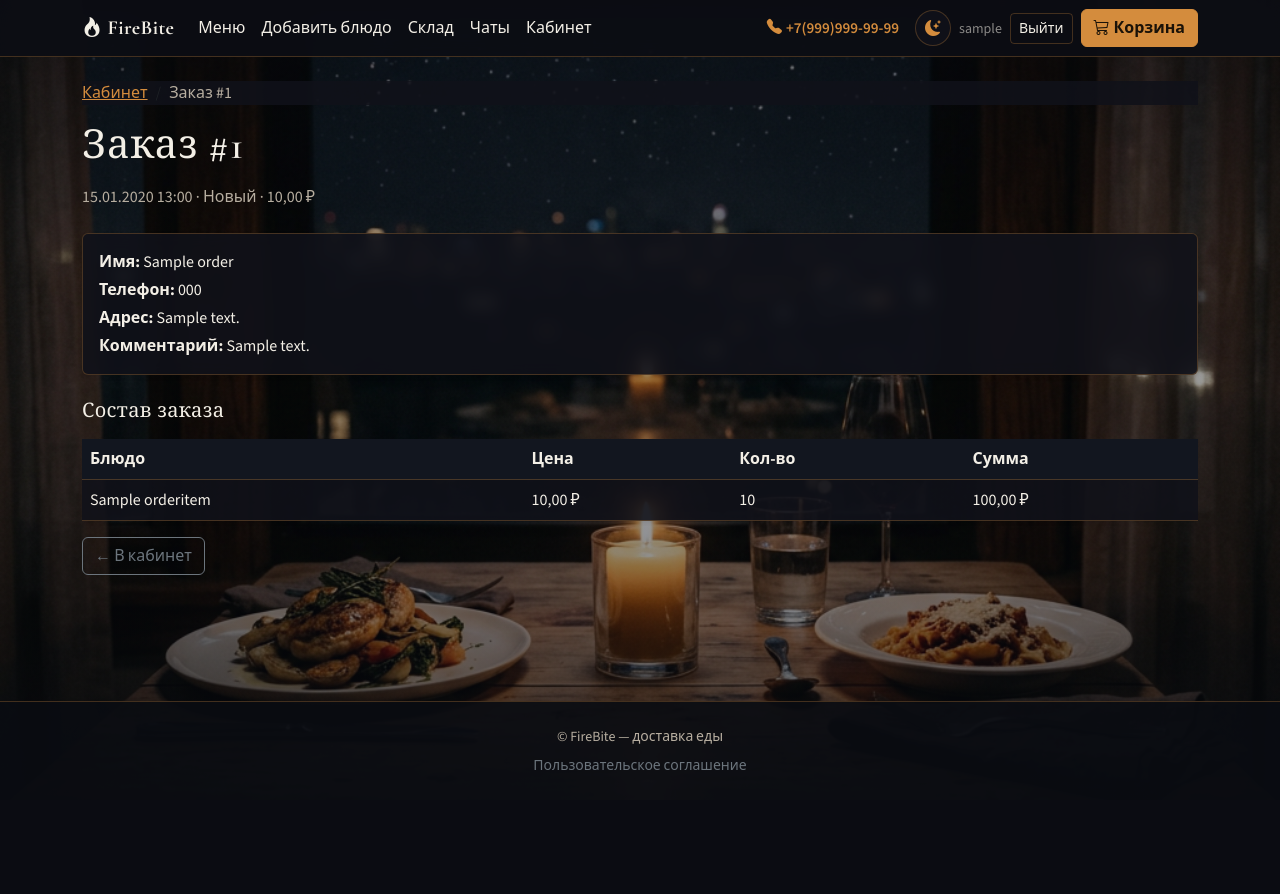
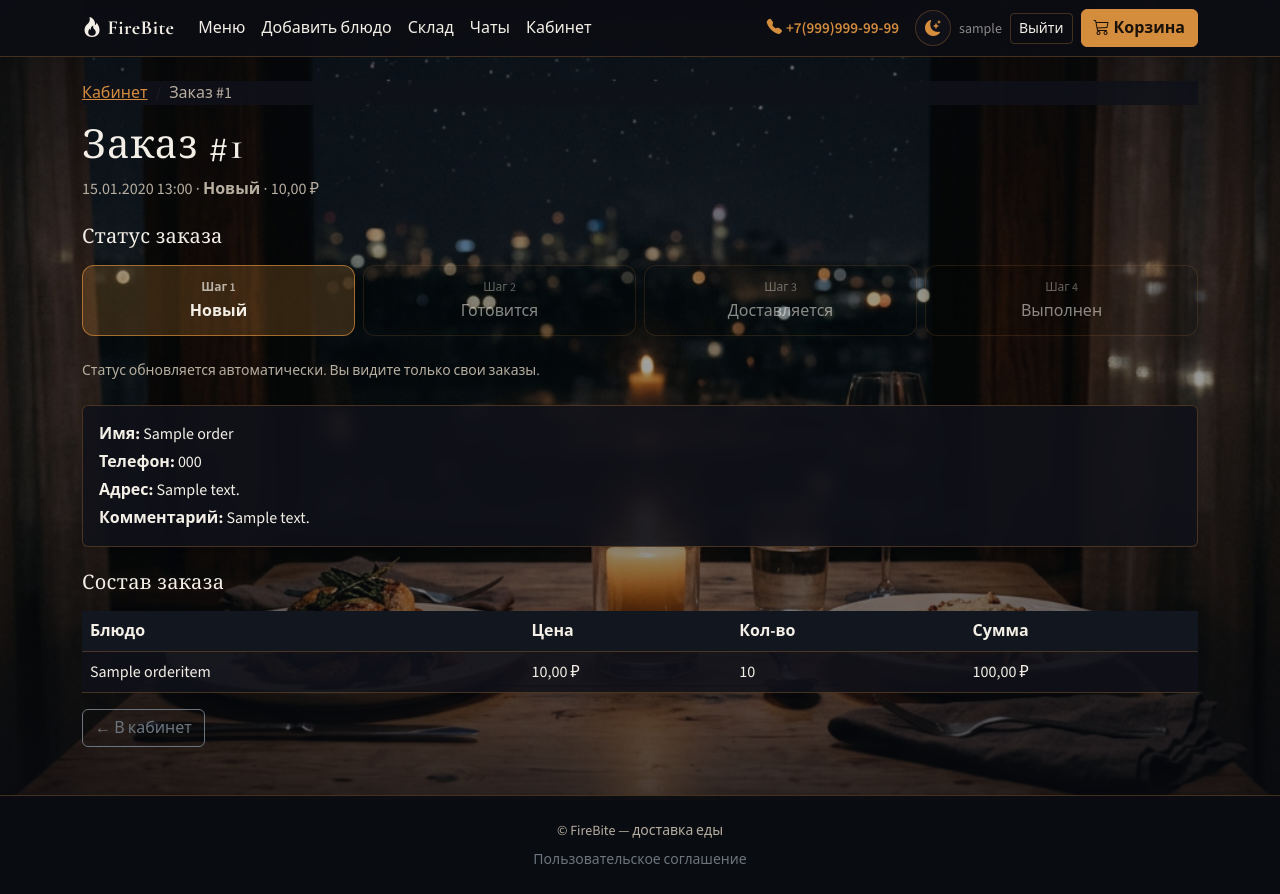
Before and after one commit to zifoxy/ExamPython, a Django app: page /cabinet/orders/1/ in a window 1280 px wide. Before the commit the page ends 770 px from the top, so only its background shows below. Run offline with Django 5.2, Linux system fonts and the light colour scheme; a user stored in the database is signed in; tables that the repository leaves empty hold one stand-in row (values such as "Sample post").

Commit message:
-Добавлена возможность пользователю отслеживать свой заказ

```diff
--- a/restaurant/templates/restaurant/cabinet.html
+++ b/restaurant/templates/restaurant/cabinet.html
@@ -85,7 +85,7 @@
             <td>{{ order.address }}</td>
             <td>
               <a href="{% url 'order_detail' order.id %}" class="btn btn-sm btn-outline-secondary">
-                Состав
+                Отследить
               </a>
             </td>
           </tr>
--- a/restaurant/templates/restaurant/order_detail.html
+++ b/restaurant/templates/restaurant/order_detail.html
@@ -1,5 +1,55 @@
 {% extends 'restaurant/base.html' %}
 {% block title %}Заказ #{{ order.id }}{% endblock %}
+
+{% block extra_css %}
+<style>
+  .status-track {
+    display: flex;
+    flex-wrap: wrap;
+    gap: 0.5rem;
+    margin-bottom: 1.5rem;
+  }
+  .status-step {
+    flex: 1 1 120px;
+    min-width: 110px;
+    text-align: center;
+    padding: 0.75rem 0.5rem;
+    border-radius: 12px;
+    border: 1px solid var(--fb-border);
+    background: rgba(0, 0, 0, 0.08);
+    opacity: 0.55;
+  }
+  [data-theme="light"] .status-step {
+    background: rgba(0, 0, 0, 0.03);
+  }
+  .status-step.done,
+  .status-step.current {
+    opacity: 1;
+  }
+  .status-step.done {
+    border-color: rgba(100, 160, 90, 0.55);
+    background: rgba(80, 140, 70, 0.2);
+  }
+  .status-step.current {
+    border-color: rgba(212, 140, 61, 0.7);
+    background: rgba(212, 140, 61, 0.22);
+    font-weight: 600;
+  }
+  .status-step .step-num {
+    display: block;
+    font-size: 0.75rem;
+    opacity: 0.7;
+    margin-bottom: 0.2rem;
+  }
+  .status-canceled {
+    border: 1px solid rgba(139, 58, 66, 0.5);
+    background: rgba(139, 58, 66, 0.18);
+    border-radius: 12px;
+    padding: 0.9rem 1rem;
+    margin-bottom: 1.5rem;
+  }
+</style>
+{% endblock %}
 
 {% block content %}
 <nav aria-label="breadcrumb" class="mb-3">
@@ -9,12 +59,32 @@
   </ol>
 </nav>
 
-<h1 class="mb-3">Заказ #{{ order.id }}</h1>
+<h1 class="mb-2">Заказ #{{ order.id }}</h1>
 <p class="text-muted mb-4">
   {{ order.created_at|date:"d.m.Y H:i" }} ·
-  {{ order.get_status_display }} ·
+  <strong id="order-status-label">{{ order.get_status_display }}</strong> ·
   {{ order.total_price }} ₽
 </p>
+
+<h2 class="h5 mb-3">Статус заказа</h2>
+{% if is_canceled %}
+  <div class="status-canceled" id="order-status-box" data-status="canceled">
+    Заказ отменён.
+  </div>
+{% else %}
+  <div class="status-track" id="order-status-box"
+       data-status="{{ order.status }}"
+       data-poll-url="{% url 'order_status_poll' order.id %}">
+    {% for code, label in status_steps %}
+      <div class="status-step {% if current_index > forloop.counter0 %}done{% elif current_index == forloop.counter0 %}current{% endif %}"
+           data-step="{{ code }}">
+        <span class="step-num">Шаг {{ forloop.counter }}</span>
+        {{ label }}
+      </div>
+    {% endfor %}
+  </div>
+  <p class="small text-muted mb-4">Статус обновляется автоматически. Вы видите только свои заказы.</p>
+{% endif %}
 
 <div class="card shadow-sm mb-4">
   <div class="card-body">
@@ -52,4 +122,40 @@
 </div>
 
 <a href="{% url 'cabinet' %}" class="btn btn-outline-secondary">← В кабинет</a>
+
+{% if not is_canceled %}
+<script>
+(function () {
+  var box = document.getElementById('order-status-box');
+  var label = document.getElementById('order-status-label');
+  if (!box || !box.dataset.pollUrl) return;
+  var steps = ['new', 'cooking', 'delivery', 'done'];
+
+  function paint(status) {
+    if (status === 'canceled') {
+      window.location.reload();
+      return;
+    }
+    var idx = steps.indexOf(status);
+    box.querySelectorAll('.status-step').forEach(function (el, i) {
+      el.classList.remove('done', 'current');
+      if (idx > i) el.classList.add('done');
+      else if (idx === i) el.classList.add('current');
+    });
+    box.dataset.status = status;
+  }
+
+  setInterval(function () {
+    fetch(box.dataset.pollUrl, { headers: { 'X-Requested-With': 'XMLHttpRequest' } })
+      .then(function (r) { return r.json(); })
+      .then(function (data) {
+        if (!data || !data.status) return;
+        if (label) label.textContent = data.status_display;
+        if (data.status !== box.dataset.status) paint(data.status);
+      })
+      .catch(function () {});
+  }, 4000);
+})();
+</script>
+{% endif %}
 {% endblock %}
--- a/restaurant/templates/restaurant/order_success.html
+++ b/restaurant/templates/restaurant/order_success.html
@@ -12,6 +12,10 @@
         <h1 class="h3">Заказ #{{ order_id }} принят!</h1>
         <p class="text-muted mb-1">Оплата прошла успешно (тестовый режим).</p>
         <p class="text-muted mb-4">Мы уже готовим. Курьер скоро будет у вас.</p>
+        <a href="{% url 'order_detail' order_id %}" class="btn btn-amber mb-2">
+          Отследить статус
+        </a>
+        <div class="d-flex flex-wrap justify-content-center gap-2">
         <a href="{% url 'menu' %}" class="btn btn-primary">
           Вернуться в меню
         </a>
@@ -20,6 +24,7 @@
             В личный кабинет
           </a>
         {% endif %}
+        </div>
       </div>
     </div>
   </div>
--- a/restaurant/urls.py
+++ b/restaurant/urls.py
@@ -21,6 +21,7 @@ urlpatterns = [
     path('logout/', auth_views.LogoutView.as_view(), name='logout'),
     path('cabinet/', views.cabinet, name='cabinet'),
     path('cabinet/orders/<int:order_id>/', views.order_detail, name='order_detail'),
+    path('cabinet/orders/<int:order_id>/status/', views.order_status_poll, name='order_status_poll'),
 
     # Поддержка
     path('support/chat/', views.support_chat, name='support_chat'),
--- a/restaurant/views.py
+++ b/restaurant/views.py
@@ -203,16 +203,22 @@ def payment_stub(request):
     })
 
 
+def _user_can_view_order(user, order):
+    """Пользователь видит только свой заказ (суперюзер — любой)."""
+    if not user.is_authenticated:
+        return False
+    if user.is_superuser:
+        return True
+    return order.user_id is not None and order.user_id == user.id
+
+
 def order_success(request, order_id):
     order = get_object_or_404(Order, pk=order_id)
-    if (
-        order.user_id
-        and request.user.is_authenticated
-        and order.user_id != request.user.id
-        and not request.user.is_superuser
-    ):
+    if not _user_can_view_order(request.user, order):
         messages.error(request, 'Нет доступа к этому заказу')
-        return redirect('cabinet')
+        if request.user.is_authenticated:
+            return redirect('cabinet')
+        return redirect('login')
     return render(request, 'restaurant/order_success.html', {
         'order_id': order.id,
         'order': order,
@@ -255,13 +261,45 @@ def cabinet(request):
 
 @login_required
 def order_detail(request, order_id):
+    """Отслеживание статуса и состав — только свой заказ."""
     order = get_object_or_404(
         Order.objects.prefetch_related('items'),
         pk=order_id,
-        user=request.user,
     )
+    if not _user_can_view_order(request.user, order):
+        messages.error(request, 'Вы можете просматривать только свои заказы')
+        return redirect('cabinet')
+
+    status_steps = [
+        ('new', 'Новый'),
+        ('cooking', 'Готовится'),
+        ('delivery', 'Доставляется'),
+        ('done', 'Выполнен'),
+    ]
+    current_codes = [code for code, _ in status_steps]
+    try:
+        current_index = current_codes.index(order.status)
+    except ValueError:
+        current_index = -1  # canceled или неизвестный
+
     return render(request, 'restaurant/order_detail.html', {
         'order': order,
+        'status_steps': status_steps,
+        'current_index': current_index,
+        'is_canceled': order.status == 'canceled',
+    })
+
+
+@login_required
+def order_status_poll(request, order_id):
+    """JSON-статус своего заказа для автообновления."""
+    order = get_object_or_404(Order, pk=order_id)
+    if not _user_can_view_order(request.user, order):
+        return JsonResponse({'error': 'forbidden'}, status=403)
+    return JsonResponse({
+        'id': order.id,
+        'status': order.status,
+        'status_display': order.get_status_display(),
     })
 
 
```
